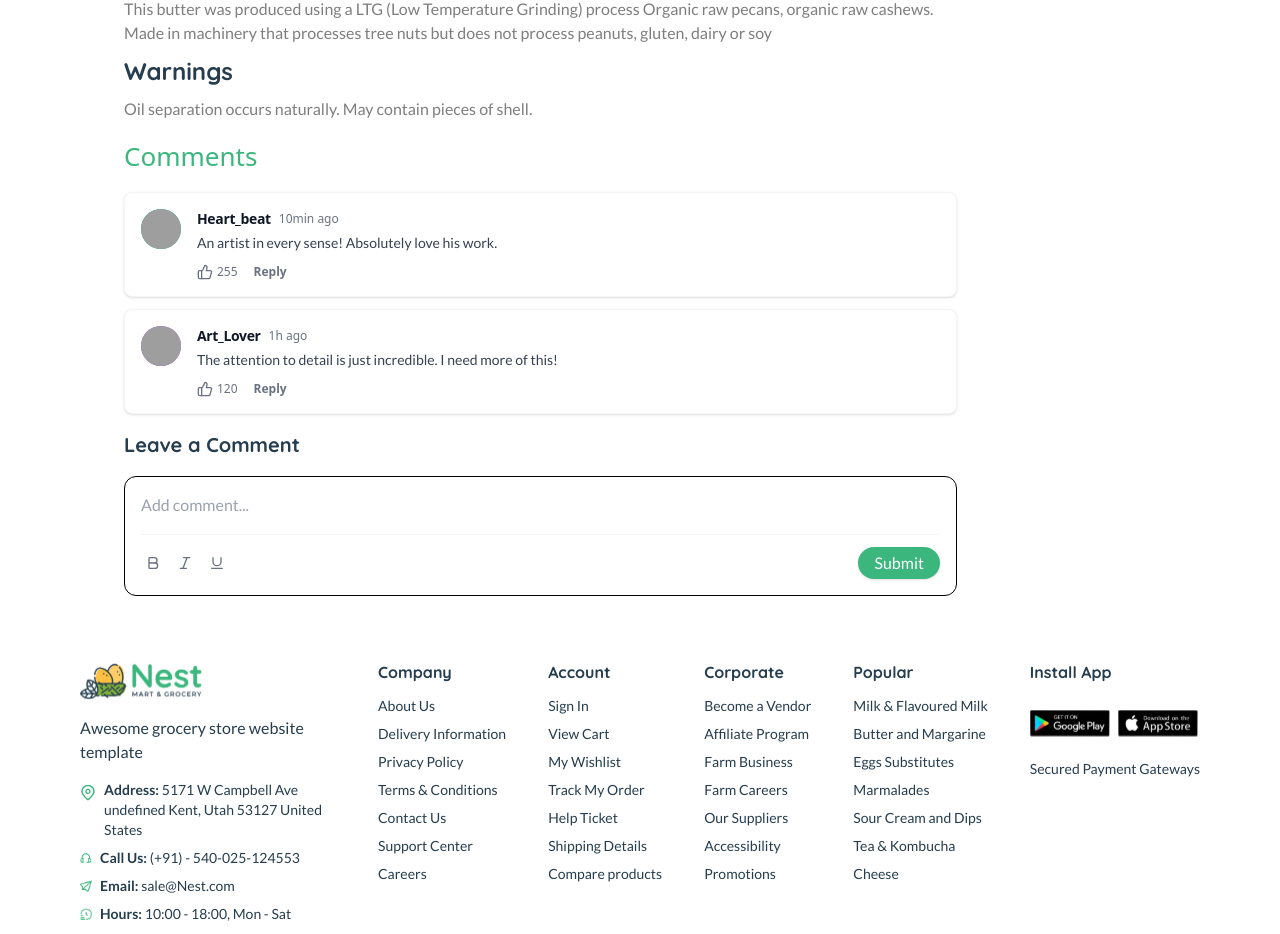
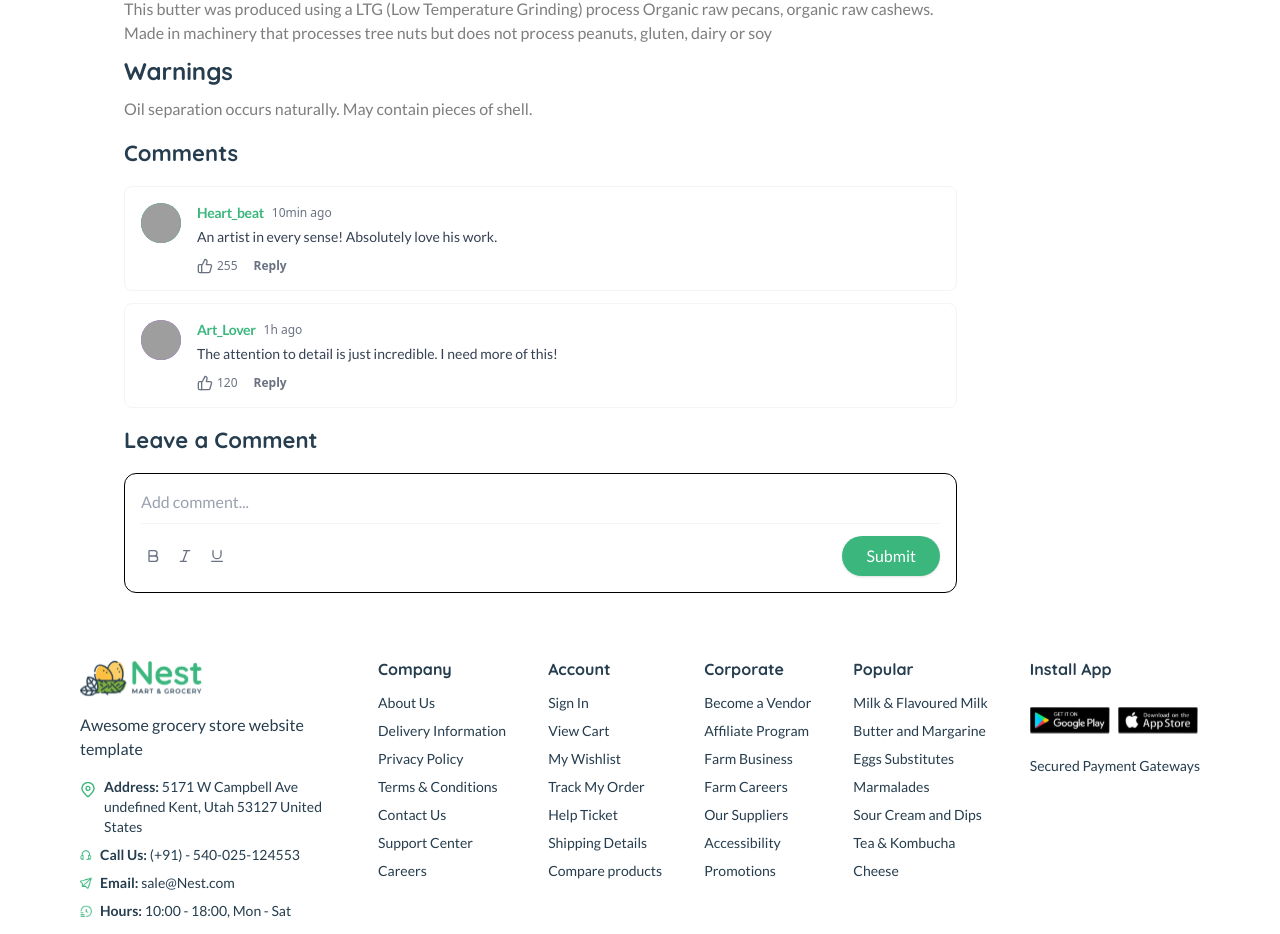
Before and after one commit to hshehriyaralam/NestMart, a React (Vite) app: page /blog/1 in a window 1280 px wide. Shown: the part 1434-2368 px from the top of the page. Built offline with nearby package versions, Linux system fonts and the light colour scheme; grey boxes are pictures that could not be loaded.

Commit message:
✍️Update comment UI styles for consistency
Adjusted button padding in CommentForm, removed shadow from CommentList items, and unified font and color styles for comment user names and headings in blog details for a more consistent appearance.

```diff
--- a/src/components/comment/commentForm.tsx
+++ b/src/components/comment/commentForm.tsx
@@ -56,7 +56,7 @@ const CommentForm = () => {
                 {/* Submit Button */}
                 <button
                     type="submit"
-                    className="bg-primary text-white px-4 py-1 rounded-full font-lato font-base transition-all shadow-sm active:scale-95"
+                    className="bg-primary text-white px-6    py-2 rounded-full font-lato font-base transition-all shadow-sm active:scale-95"
                 >
                     Submit
                 </button>
--- a/src/components/comment/commentList.tsx
+++ b/src/components/comment/commentList.tsx
@@ -41,7 +41,7 @@ const COMMENTS: Comment[] = [
 
 const CommentItem = ({ comment }: { comment: Comment }) => {
     return (
-        <div className="flex gap-4 p-4 rounded-lg bg-white border border-gray-100 shadow-sm">
+        <div className="flex gap-4 p-4 rounded-lg bg-white border border-gray-100">
             <div className={`rounded-full flex items-center justify-center shrink-0 w-10 h-10 ${comment.user.avatarBg || 'bg-gray-200'}`}>
                 <Avatar className="w-full h-full">
                     <AvatarImage src={comment.user.avatar} className="object-cover" />
@@ -51,7 +51,7 @@ const CommentItem = ({ comment }: { comment: Comment }) => {
 
             <div className="flex flex-col gap-1">
                 <div className="flex items-center gap-2">
-                    <span className="text-gray-900 font-bold text-sm tracking-tight">{comment.user.name}</span>
+                    <span className="text-gray-900 font-bold text-sm tracking-tight font-lato text-primary">{comment.user.name}</span>
                     <span className="text-gray-500 text-xs">{comment.time}</span>
                 </div>
 
--- a/src/pages/blog/blogDetails.tsx
+++ b/src/pages/blog/blogDetails.tsx
@@ -103,9 +103,9 @@ const BlogDetails = () => {
           </div>
           <div className='py-2 space-y-4'>
             {/* comment */}
-            <h2 className='font-heading_1-0 text-primary text-[26px] '>Comments</h2>
+            <h2 className='font-heading  text-[22px] '>Comments</h2>
             <CommentList />
-            <h2 className='font-heading text-[20px] '>Leave a Comment</h2>
+            <h2 className='font-heading text-[22px]'>Leave a Comment</h2>
             <CommentForm />
           </div>
         </div>
```
